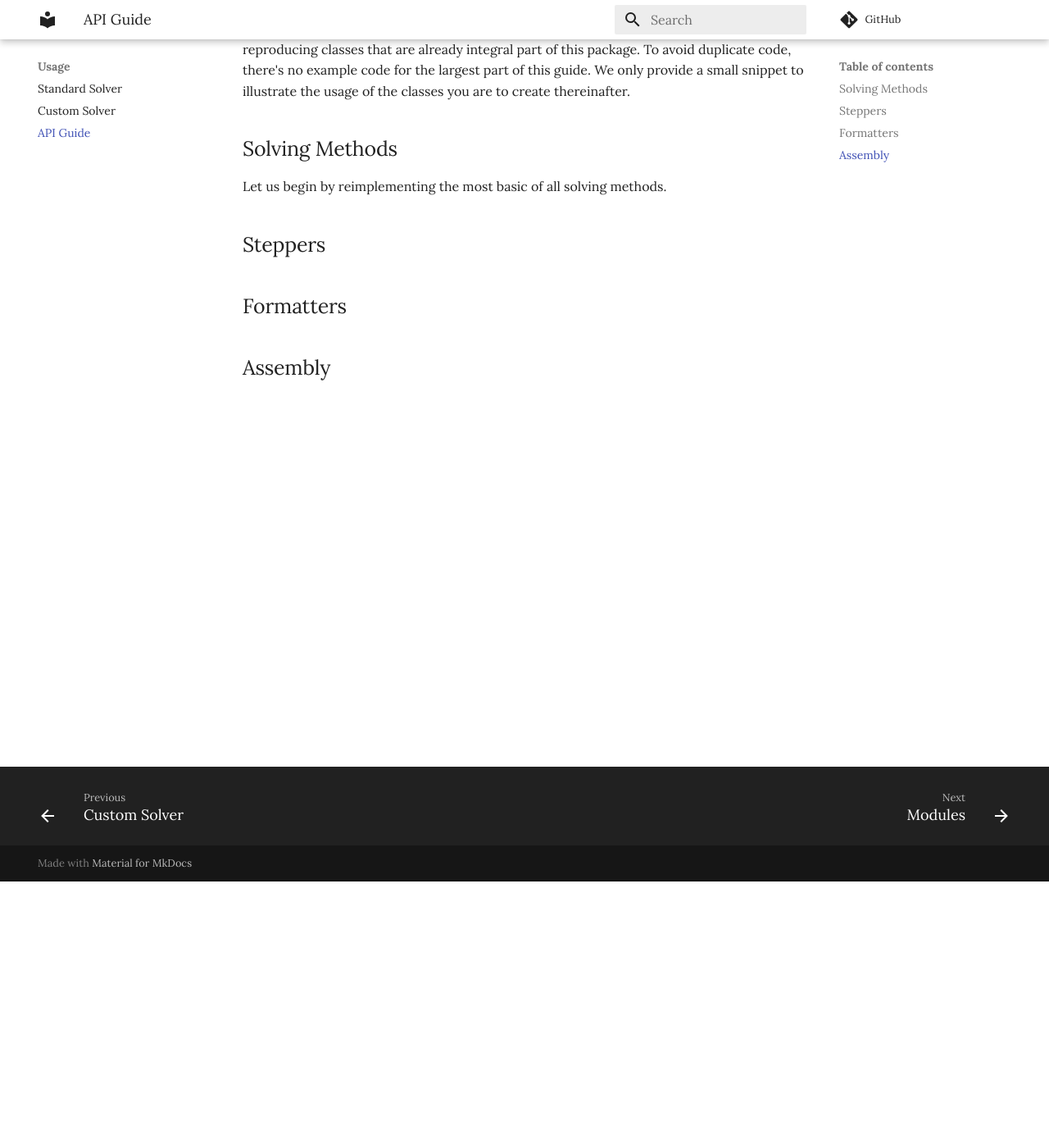
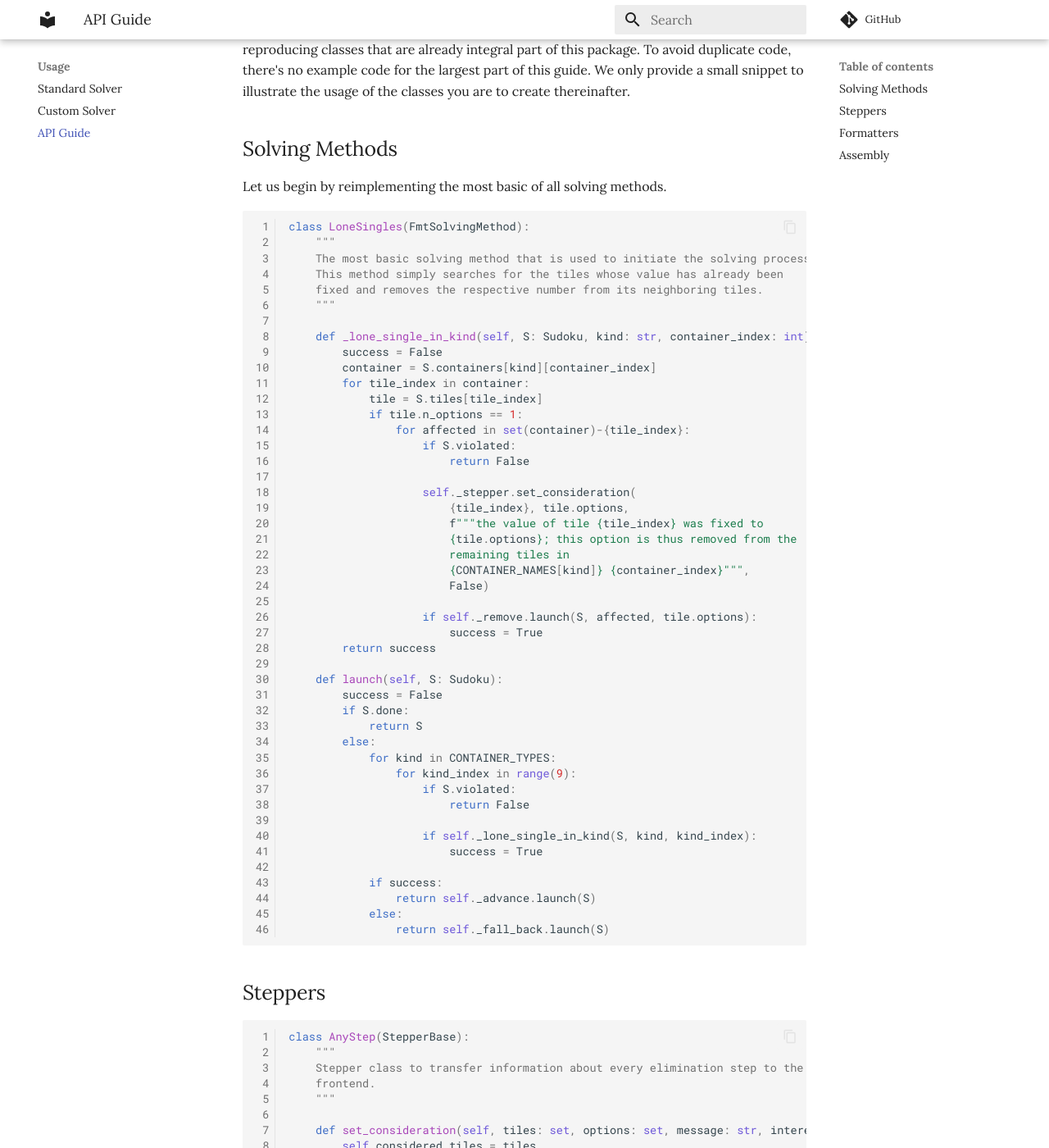
Before and after one commit to wyssard/sudoku2, an MkDocs documentation site: the page built from docs/content/api_guide.md, in a window 1280 px wide and 1400 px high, scrolled down 325 px. Shown: the whole window at 82% size. Built offline with MkDocs 1.6.1 and Material for MkDocs 9.7.7, drawn with Linux system fonts in a browser that asks for light colours; comment, search, counter and statistics services are not loaded; some of the changed text lies outside the part shown.

````diff
--- a/docs/content/api_guide.md
+++ b/docs/content/api_guide.md
@@ -8,8 +8,101 @@ The creation of the **solving method**, **stepper** and **formatting** classes i
 
 Let us begin by reimplementing the most basic of all solving methods.
 
+```py linenums="1"
+class LoneSingles(FmtSolvingMethod):
+    """
+    The most basic solving method that is used to initiate the solving process.
+    This method simply searches for the tiles whose value has already been
+    fixed and removes the respective number from its neighboring tiles.
+    """
+
+    def _lone_single_in_kind(self, S: Sudoku, kind: str, container_index: int):
+        success = False
+        container = S.containers[kind][container_index]
+        for tile_index in container:
+            tile = S.tiles[tile_index]
+            if tile.n_options == 1:
+                for affected in set(container)-{tile_index}:
+                    if S.violated:
+                        return False
+
+                    self._stepper.set_consideration(
+                        {tile_index}, tile.options,
+                        f"""the value of tile {tile_index} was fixed to
+                        {tile.options}; this option is thus removed from the
+                        remaining tiles in
+                        {CONTAINER_NAMES[kind]} {container_index}""",
+                        False)
+
+                    if self._remove.launch(S, affected, tile.options):
+                        success = True
+        return success
+
+    def launch(self, S: Sudoku):
+        success = False
+        if S.done:
+            return S
+        else:
+            for kind in CONTAINER_TYPES:
+                for kind_index in range(9):
+                    if S.violated:
+                        return False
+
+                    if self._lone_single_in_kind(S, kind, kind_index):
+                        success = True
+
+            if success:
+                return self._advance.launch(S)
+            else:
+                return self._fall_back.launch(S)
+```
+
 ## Steppers
+
+```py linenums="1"
+class AnyStep(StepperBase):
+    """
+    Stepper class to transfer information about every elimination step to the
+    frontend.
+    """
+
+    def set_consideration(self, tiles: set, options: set, message: str, interesting: bool = False):
+        self.considered_tiles = tiles
+        self.considered_options = options
+        self.solving_message = message
+        self.interesting = interesting
+
+    def show_step(self, sudoku: Sudoku, affected_tiles: set, affected_options: set):
+        """
+        Invoke the render to print the solving step based on the previously
+        specified [consideration][sudoku.stepping.StepperBase.set_consideration].
+
+        Args:
+            sudoku: The concerned puzzle
+            affected_tiles: The tiles affected by the present configuration
+                            of the neighboring tiles
+            affected_options: The candidate to be removed from the latter tiles
+        """
+
+        self._increase()
+
+        self._fmt.render(
+            sudoku,
+            self.considered_tiles,
+            self.considered_options,
+            affected_tiles,
+            affected_options,
+            self.counter,
+            self.solving_message)
+        self._trg.trigger_next_step()
+
+```
 
 ## Formatters
 
+```py linenums="1"
+
+
+```
+
 ## Assembly
````
Also changed, not shown: docs/content/custom_solver.md (+1 -1 lines).
